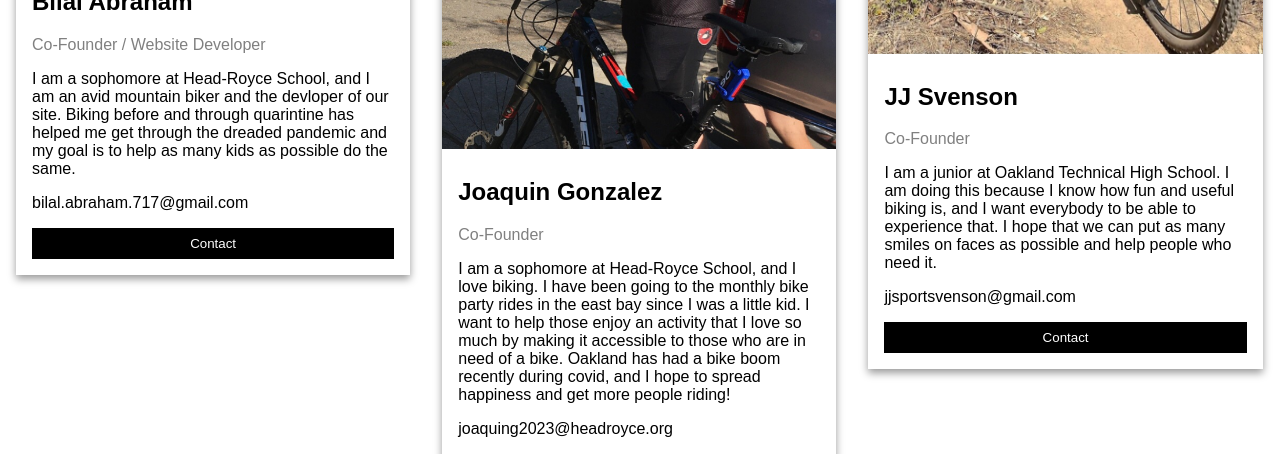
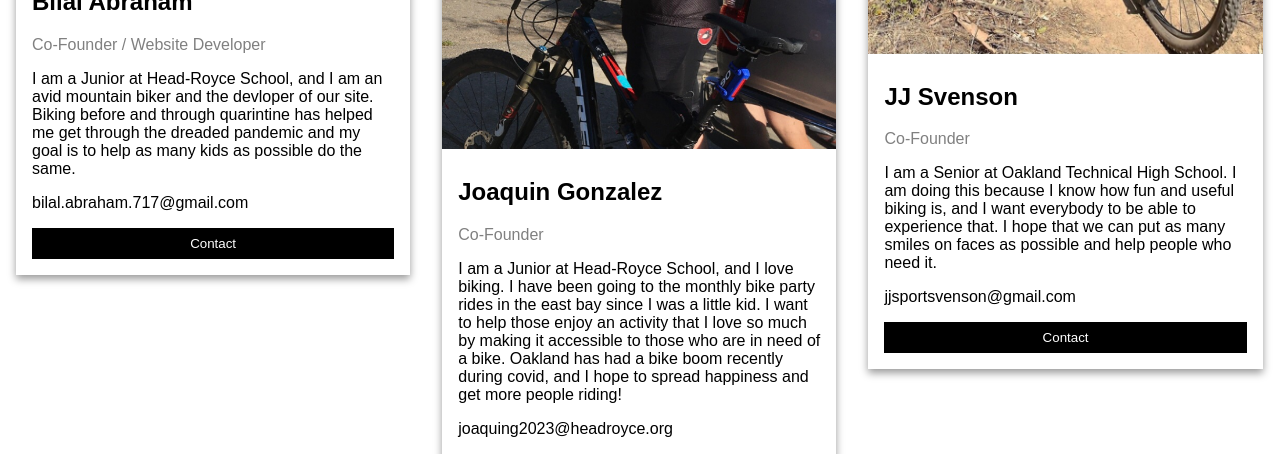
Before and after one commit to bilal-abraham/ridetheeastbay-v1, a React (Create React App) app: page /about in a window 1280 px wide. Shown: the part 742-1196 px from the top of the page. Built offline with nearby package versions, Linux system fonts and the light colour scheme.

Commit message:
grade changes in about

```diff
--- a/src/components/pages/About.js
+++ b/src/components/pages/About.js
@@ -14,9 +14,9 @@ const About = () => {
             <h2 className="sub-header">Our Team</h2>
             <div className="frag">
                 <div className="row">
-                    <AboutCard img="/images/img-bilal.jpg" name="Bilal Abraham" position="Co-Founder / Website Developer" desc="I am a sophomore at Head-Royce School, and I am an avid mountain biker and the devloper of our site. Biking before and through quarintine has helped me get through the dreaded pandemic and my goal is to help as many kids as possible do the same." email="bilal.abraham.717@gmail.com" />
-                    <AboutCard img="/images/img-joaquin.jpg" name="Joaquin Gonzalez" position="Co-Founder" desc="I am a sophomore at Head-Royce School, and I love biking. I have been going to the monthly bike party rides in the east bay since I was a little kid. I want to help those enjoy an activity that I love so much by making it accessible to those who are in need of a bike. Oakland has had a bike boom recently during covid, and I hope to spread happiness and get more people riding!" email="joaquing2023@headroyce.org" />
-                    <AboutCard img="/images/img-jj.jpg" name="JJ Svenson" position="Co-Founder" desc="I am a junior at Oakland Technical High School. I am doing this because I know how fun and useful biking is, and I want everybody to be able to experience that. I hope that we can put as many smiles on faces as possible and help people who need it." email="jjsportsvenson@gmail.com" />
+                    <AboutCard img="/images/img-bilal.jpg" name="Bilal Abraham" position="Co-Founder / Website Developer" desc="I am a Junior at Head-Royce School, and I am an avid mountain biker and the devloper of our site. Biking before and through quarintine has helped me get through the dreaded pandemic and my goal is to help as many kids as possible do the same." email="bilal.abraham.717@gmail.com" />
+                    <AboutCard img="/images/img-joaquin.jpg" name="Joaquin Gonzalez" position="Co-Founder" desc="I am a Junior at Head-Royce School, and I love biking. I have been going to the monthly bike party rides in the east bay since I was a little kid. I want to help those enjoy an activity that I love so much by making it accessible to those who are in need of a bike. Oakland has had a bike boom recently during covid, and I hope to spread happiness and get more people riding!" email="joaquing2023@headroyce.org" />
+                    <AboutCard img="/images/img-jj.jpg" name="JJ Svenson" position="Co-Founder" desc="I am a Senior at Oakland Technical High School. I am doing this because I know how fun and useful biking is, and I want everybody to be able to experience that. I hope that we can put as many smiles on faces as possible and help people who need it." email="jjsportsvenson@gmail.com" />
                 </div>
             </div>
             <Footer />
```
Also changed, not shown: 1 other file (tests, documents, lock files or other folders).
